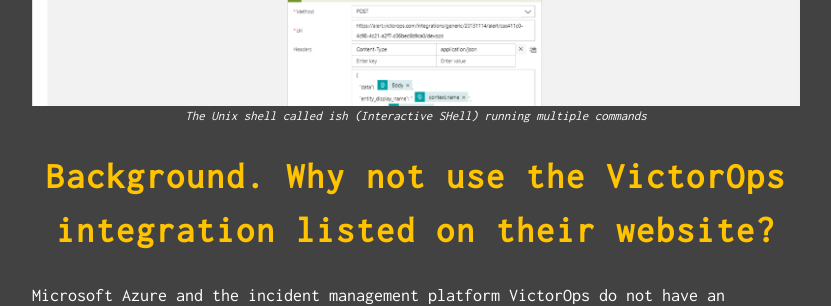
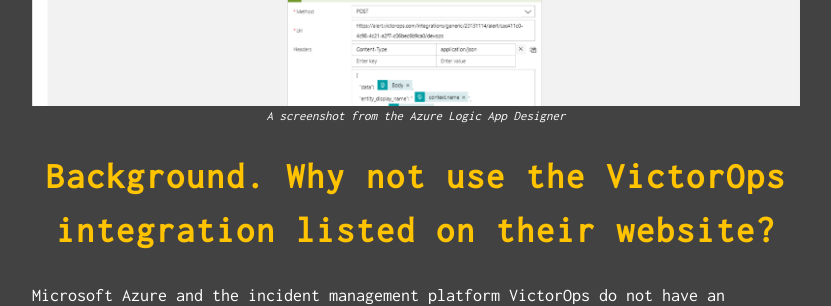
Before and after one commit to justintranjt/justintranjt.github.io, a Jekyll site: the page built from _projects/2018-07-27-victorops-azure-manual-integration.md, in a window 1280 px wide and 900 px high, scrolled down 691 px. Shown: the part 151-457 px from the top of the window, without its empty margins (224-1055 px from the left). Built offline with Jekyll 4.4.1, drawn with Linux system fonts in a browser that asks for light colours; some of the changed text lies outside the part shown.

Commit message:
Update 2018-07-27-victorops-azure-manual-integration.md

```diff
--- a/_projects/2018-07-27-victorops-azure-manual-integration.md
+++ b/_projects/2018-07-27-victorops-azure-manual-integration.md
@@ -5,7 +5,7 @@
 description: Manually implements Azure alerts into the VictorOps incident management platform
 image: /projects/logicApp.PNG
 ---
-![]( /projects/logicApp.PNG )*The Unix shell called ish (Interactive SHell) running multiple commands*
+![]( /projects/logicApp.PNG )*A screenshot from the Azure Logic App Designer*
 
 # Background. Why not use the VictorOps integration listed on their website?
 Microsoft Azure and the incident management platform VictorOps do not have an automatically working integration at the moment. In fact, the integration they provide works with Microsoft OMS, a deprecated platform in the Azure ecosystem. This manual integration aims to include all the essential features that would include in a regular integration.
@@ -45,7 +45,7 @@
 
 Note that the JSON Body will require some tweaking in the future to get the data we absolutely want in the incident. Once again, view the [Logic Apps Workflow Definition Language](https://docs.microsoft.com/en-us/azure/logic-apps/logic-apps-workflow-definition-language) article for more information. Most of the incident information sent to VictorOps is found in the data field.
 
-## Alerts (on VictorOps)
+## Alerts (on Azure Monitor)
 1. From the left menu pane, select Monitoring >> Alerts >> New Alert Rule
 2. Define the alert however you would prefer to monitor things. For testing purposes, I find it easiest to monitor all administrative operations a condition (see Step 3)
 Whenever the "Administrative Activity Log All Administrative operations" has "any" level, with "any" status and event is initiated by "<admin_email_addr>"
```
